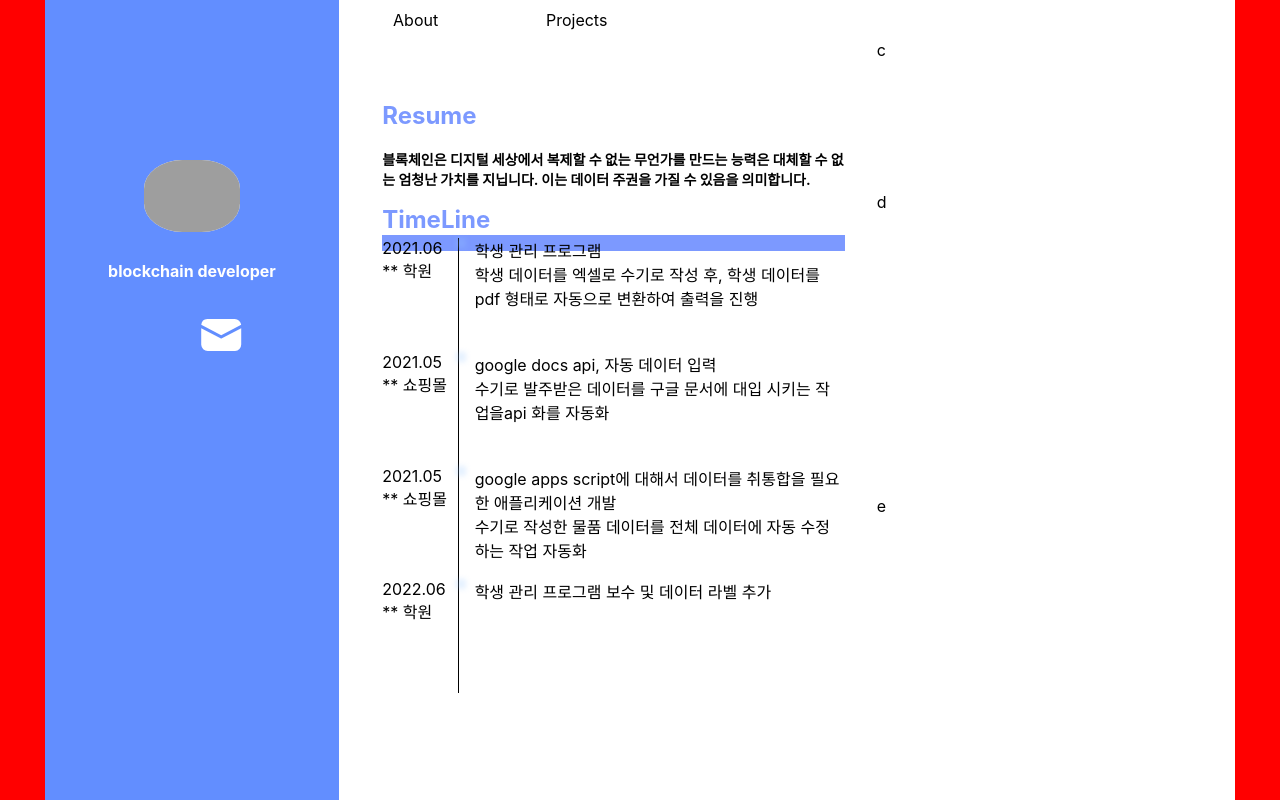
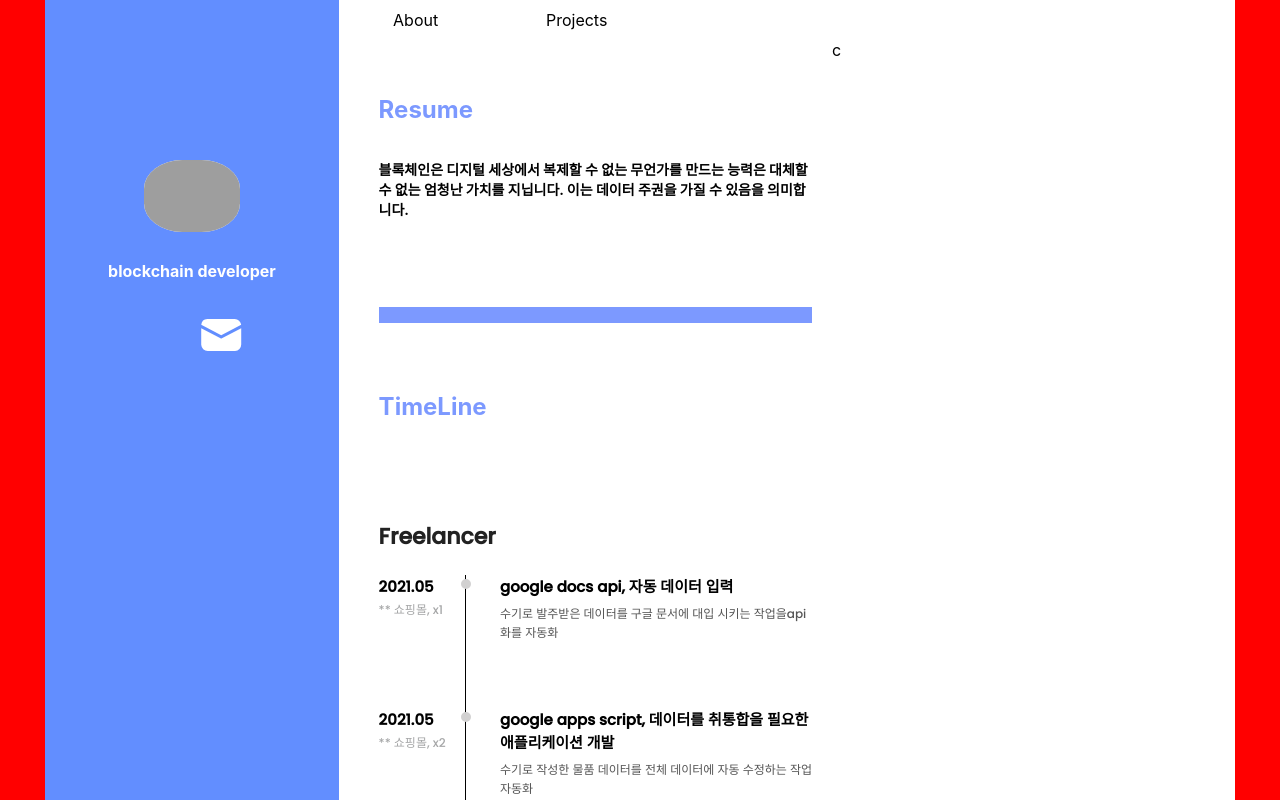
Before and after one commit to cothi/resume, a React (Create React App) app: page / in a window 1280 px wide. Built offline with nearby package versions, Linux system fonts and the light colour scheme; grey boxes are pictures that could not be loaded; some icons are missing.

Commit message:
add timeline data, css hover

```diff
--- a/src/components/Main.module.css
+++ b/src/components/Main.module.css
@@ -10,39 +10,6 @@
   width: 100%;
   grid-template-columns: 60% 40%;
 }
-.mainBody{
-  background-color: #fff;
-  width: 100%;
-  height:95%;
-  display: grid;
-  grid-template-columns: 60% 40%;
-  overflow-y: scroll;
-}
-.mainBodyLeft {
-  padding: 12% 6% 0 8%;
-  display: grid;
-  grid-template-rows: 15% 85%;
-}
-.mainBodyRight {
-  display: grid;
-  grid-template-rows: 20% 40% 40%;
-}
-
-
-.mainBodyTimeLine {
-  display: grid;
-  grid-template-rows: 5% 95%;
-}
-
-.mainTimeBody {
-  display: flex;
-  flex-direction: column;
-  justify-content: space-between;
-}
-.test {
-  height: 2000px;
-}
-
 .mainHeaderTitle {
   color: #7C99FF;
   font-weight: 700;
@@ -53,8 +20,47 @@
 .mainHeaderContent {
   font-weight: 700;
   font-size: 14px;
-  padding: 5% 0 10% 0;
 }
+
+.mainBodyHeader {
+  display: grid;
+  grid-template-rows: 20% 50% 20%;
+
+}
+
+
+.mainBody{
+  background-color: #fff;
+  width: 100%;
+  height:95%;
+  display: grid;
+  grid-template-columns: 55% 45%;
+  overflow-y: scroll;
+}
+.mainBodyLeft {
+  padding: 12% 4% 0 8%;
+  display: grid;
+  grid-template-rows: 7% 95%;
+}
+.mainBodyRight {
+  display: grid;
+  grid-template-rows: 20% 40% 40%;
+}
+
+
+.mainBodyTimeLine {
+  display: grid;
+  grid-template-rows: 2% 98%;
+}
+
+.mainTimeBody {
+  display: flex;
+  flex-direction: column;
+  justify-content: space-between;
+}
+
+
+
 
 .mainLine {
   height: 0;
--- a/src/components/Timeline.js
+++ b/src/components/Timeline.js
@@ -1,58 +1,37 @@
 import styles from "./Timeline.module.css"
+import TimelineDiv from "./TimelineDiv"
+import { freelancer, award, certificates, education, interesting } from "../data/data"
 
 export default function Timeline() {
-  const freelancer = [
-    {
-      date: "2021.06",
-      order: "** 학원",
-      subject: "학생 관리 프로그램",
-      detail: "학생 데이터를 엑셀로 수기로 작성 후,  학생 데이터를 pdf 형태로 자동으로 변환하여 출력을 진행"
-    },
-    {
-      date: "2021.05",
-      order: "** 쇼핑몰",
-      subject: "google docs api, 자동 데이터 입력",
-      detail: "수기로 발주받은 데이터를 구글 문서에 대입 시키는 작업을api 화를 자동화",
-    },
-    {
-      date: "2021.05",
-      order: "** 쇼핑몰",
-      subject: "google apps script에 대해서 데이터를 취통합을 필요한 애플리케이션 개발",
-      detail: "수기로 작성한 물품 데이터를 전체 데이터에 자동 수정하는 작업 자동화"
-    },
-    {
-      date: "2022.06",
-      order: "** 학원",
-      subject: "학생 관리 프로그램 보수 및 데이터 라벨 추가",
-    }
-  ]
+  return (
+    <>
+      <div className={styles.TimelineTitle}>
+        Freelancer
+      </div>
+      <TimelineDiv props={freelancer} />
+      <div className={styles.TimelineTitle}>
+        Award
+      </div>
+      <TimelineDiv props={award} />
+      <div className={styles.TimelineTitle}>
+        Certificate
+      </div>
 
-  return (
-    <div>
-      {
-        freelancer.map(v => (
-          <div className={styles.ContentDivider}>
-            <div className={styles.ContentLeft}>
-              <div>
-                {v.date}
-              </div>
-              <div>
-                {v.order}
-              </div>
-            </div>
-            <div className={styles.Divider}>
-            </div>
-            <div>
-              <div>
-                {v.subject}
-              </div>
-              <div>
-                {v.detail}
-              </div>
-            </div>
-          </div>
-        ))
-      }
-    </div>
+      <TimelineDiv props={certificates} />
+
+      <div className={styles.TimelineTitle}>
+        Education
+      </div>
+
+      <TimelineDiv props={education} />
+
+      <div className={styles.TimelineTitle}>
+        interesting
+      </div>
+      <div className={styles.TimelineSubtitle}>
+        마라톤 경기에서는 가장 먼저 골인 지점을 통과하는 것보다, 자신만의 레이스를 ‘어떻게 운용했는지’가 마라토너들에겐 더 중요하다고 합니다. 특별한 순간을 위해서는 지루한 시기도 보내기도 하고, 좀 더 멀리 좀 더 빨리 가기 위해 때를 기다려야 하기도 합니다. 변치 않는 삶의 목표와 완주하겠다는 열정만 잊지 않는다면, 기나긴 인생 마라톤에서 분명 환히 웃으며 목표를 가질 수 있다고 믿습니다.
+      </div>
+      <TimelineDiv props={interesting} />
+    </ >
   )
 }
--- a/src/components/Timeline.module.css
+++ b/src/components/Timeline.module.css
@@ -1,22 +1,79 @@
+@import url('https://fonts.googleapis.com/css2?family=Poppins:wght@500&display=swap');
+
+.TimelineTitle {
+  font-family: 'Poppins';
+  color: #222222;
+  font-size: 22px;
+  font-weight: 600;
+  padding: 10% 0 5% 0;
+}
+
+.TimelineSubtitle {
+
+  font-family: 'Poppins';
+  font-size: 12px;
+  font-weight: 600;
+  padding: 0 0 10% 0;
+}
+
 .ContentDivider {
   display: grid;
-  height: 40%;
-  grid-template-columns: 15% 5% 80%;
+  height: 140px;
+  grid-template-columns: 20% 0% 80%;
 }
 
 .Divider {
   width: 0;
   border-right: 1px solid black;
-  padding: 0 10% 0 20%;
 }
 
-.Divider::after {
-  border-radius: 20px;
+.Divider::before {
+  content: "";
+  position: relative;
+  border: 5px solid #D2D1D1;
+  display: block;
+  border-radius: 50%;
+  margin: 4px 0 0 -4px;
+  top: 0;
+  left: 0;
+}
 
-  content: ' ';
-  background-color: #000;
-  box-shadow: 5px  5px 5px 5px rgba(150, 198, 255, 0.25);
+
+.ContentDivider:hover > .Divider:before {
+  width: 0;
+
+  border: 5px solid #5566FE;
+  box-shadow: 0px 0px 0px 5px rgba(150, 198, 255, 0.25);
+
 }
 
 .ContentLeft {
+  word-wrap: break-word;
+  margin-right: 10%;
 }
+
+.Title {
+  font-family: 'Poppins';
+  font-weight: 600;
+  font-size: 15px;
+  padding: 0 0 2% 0;
+}
+
+.Order {
+  font-family: 'Poppins';
+  font-weight: 300;
+  color: #a5a6a7;
+  font-size: 12px;
+}
+
+.Details {
+  font-family: 'Poppins';
+  font-size: 12px;
+  color: #555555;
+}
+
+
+.ContentRight {
+  margin-left: 10%;
+  word-wrap: break-word;
+}
--- /dev/null
+++ b/src/components/TimelineDiv.js
@@ -0,0 +1,36 @@
+import styles from "./Timeline.module.css"
+
+
+export default function TimelineDiv(props) {
+  console.log(props.props);
+
+  return (
+    <>
+      {
+        props.props.map(v => (
+          <div className={styles.ContentDivider}>
+            <div className={styles.ContentLeft}>
+              <div className={styles.Title}>
+                {v.date}
+              </div>
+              <div className={styles.Order}>
+                {v.order}
+              </div>
+            </div>
+            <div className={styles.Divider}>
+            </div>
+            <div className={styles.ContentRight}>
+              <div className={styles.Title}>
+                {v.subject}
+              </div>
+              <div className={styles.Details}>
+                {v.detail}
+              </div>
+            </div>
+          </div>
+        ))
+
+      }
+    </>
+  )
+}
--- /dev/null
+++ b/src/data/data.js
@@ -0,0 +1,169 @@
+const freelancer = [
+  {
+    date: "2021.05",
+    order: "** 쇼핑몰, x1",
+    subject: "google docs api, 자동 데이터 입력",
+    detail: "수기로 발주받은 데이터를 구글 문서에 대입 시키는 작업을api 화를 자동화",
+  },
+  {
+    date: "2021.05",
+    order: "** 쇼핑몰, x2",
+    subject: "google apps script, 데이터를 취통합을 필요한 애플리케이션 개발",
+    detail: "수기로 작성한 물품 데이터를 전체 데이터에 자동 수정하는 작업 자동화"
+  },
+  {
+    date: "2021.06",
+    order: "** 학원, x1",
+    subject: "학생 관리 애플리케이션",
+    detail: "학생 데이터를 엑셀로 수기로 작성 후,  학생 데이터를 pdf 형태로 자동으로 변환하여 출력을 진행"
+  },
+  {
+    date: "2022.04",
+    order: "** 쇼핑몰, x3",
+    subject: "gogle app script 애플리케이션 추가 기능",
+    detail: "google docs로 협업 시, 동시 매크로 사용 기능 추가",
+  },
+  {
+    date: "2022.06",
+    order: "** 학원 x2",
+    subject: "학생 관리 프로그램 보수 및 데이터 라벨 추가",
+  }
+]
+
+const award = [
+  {
+    date: "2015.12",
+    order: "제주지방경찰청장",
+    subject: "표창장",
+    detail: "기초치안확립과 경찰행정발전에 기여한 공"
+  },
+  {
+    date: "2020.02",
+    order: "서울창업허브가 주최하고 게임이용자보호센터가 주관",
+    subject: "블록체인 관련 창업과 사회문제 해결을 위한 아이디어 발굴 및 실증화 2위",
+    detail: "(WAR)plastic surgery blockchain, 유령수술 방지",
+  }
+]
+
+
+const certificates = [
+  {
+    date: "2012-12",
+    order: "한국생산성본부 (KPC)",
+    subject: "GTQ(그래픽기술자격 2급)",
+    details: "포토샵을 다루는 근간 기술을 다룸"
+  },
+  {
+    date: "2016-01",
+    order: "microsoft",
+    subject: "Microsoft Office Specialist 2007 Master",
+    detail: "office 문서를 다룸"
+  },
+  {
+    date: "2019-09",
+    order: "대한상공회의소(KCCI)",
+    subject: "컴퓨터 활용능력 1급 (Computer User in the field of Spreadsheet & Database Level - 1)",
+    detail: "엑셀, 데이터베이스를 다루는 컴퓨터활용 능력",
+  },
+  {
+    date: "2019-10",
+    order: "한국포렌식학회(우)",
+    subject: "디지털포렌식 전문가 2급 필기",
+    detail: "현장에서 디지털 증거의 무결성 및 원본성을 확보하는 증거수집자의 능력을 검증",
+  },
+  {
+    date: "2019.12",
+    order: "한국정보통신자격협회 (ICQA)",
+    subject: "네트워크 관리사 - Level 2",
+    detail: "네트워크 관련 업무 수행을 위한 일반적인 운용지식과 구축기술 NOS운영, Packet분석, Monitoring, 인터넷기술, Protocol 등 기초 이론과 실무능력 검정",
+  },
+  {
+    date: "2020-10",
+    order: "한국산업인력공단(HRDK)",
+    subject: "정보처리기사 필기",
+    detail: "소프트웨어 개발 관련 자격증으로, 정보시스템의 생명주기 전반에 걸친 프로젝트 업무를 수행하는 직무로서 계획수립, 분석, 설계, 구현, 시험, 운영, 유지보수 등의 업무를 수행할 수 있는 능력을 검증",
+  },
+  {
+    date: "2021-10",
+    order: "대한상공회의소 (KCCI)",
+    subject: "전자상거래운용사",
+    detail: "전자상거래에 대한 기초적인 지식과 기능을 가지고 전자상거래관리사의 업무를 보조할 수 있는 자"
+  },
+]
+
+
+const education = [
+  {
+    date: "2012.02",
+    order: "제주중앙고등학교",
+    subject: "관광정보학",
+    detail: "관광현상에 있어서 정보란 교통수단과 함께 관광의 주체인 관광객과 관광의 객체인 관광대상을 연결시켜 주는 관광매체를 이루는 것",
+  },
+  {
+    date: "2014.10",
+    order: "의무경찰",
+    subject: "해안경비 - 복무",
+    detail: "군사훈련을 마친 후 전환되어 대간첩작전 및 각종 치안 업무 보조임무 수행",
+  },
+  {
+    date: "2019.02",
+    order: "중앙대학교 미래교육원",
+    subject: "컴퓨터 공학 BS - 정보보안 (4.36 / 4.5) ",
+    detail: "정보보호(情報保護, Information Security)란, 정보를 보호하고 보안을 유지, 인가된 사용자만(기밀성), 완전하고 정확한 정보에(무결성), 필요로 할 때마다 접근할 수 있도록 하는 것(가용성)"
+  },
+  {
+    date: "2021.03",
+    order: "과학기술정보통신부, 한국인터넷진흥원",
+    subject: "보안사고 분석대응 과정",
+    detail: "보안관제, 침해사고 및 안성코드 분석, 보안 솔루션 개발 분야"
+  },
+  {
+    date: "2021.08",
+    order: "codestates",
+    subject: "blockchain web3",
+    detail: "웹 기반, 블록체인을 활용하는 블록체인 전문가를 양성",
+  }
+]
+
+const interesting = [
+  {
+    date: "2015.5",
+    order: "제주MBC 국제평화마라톤 사무국",
+    subject: "하프 코스 참가",
+    detail: "제 15회 2015년 mbc 국제평화마라톤 참가",
+  },
+  {
+    date: "2015.5",
+    order: "제주특별자치도 주최",
+    subject: "10km 20대 부문 3위",
+    detail: "제20회 제주국제관광마라톤 입상 상장",
+  },
+  {
+    date: "2016.03",
+    order: "제주MBC 국제평화마라톤 사무국",
+    subject: "10km 20대 부문 1위",
+    detail: "제 16회 2016년 mbc 국제평화마라톤 입상 상장"
+  },
+  {
+    date: "2018.08",
+    order: "대한적십자사",
+    subject: "적십자사 헌혈 운동 - 은장",
+    detail: "숭고한 인류애의 정신을 발휘하여 적십자 헌혈 운동에 기여",
+  },
+  {
+    date: "2020.1",
+    order: "대한적십자사",
+    subject: "적십자사 헌혈 운동 - 금장",
+    detail: "숭고한 인류애의 정신을 발휘하여 적십자 헌혈 운동에 기여",
+  },
+  {
+    date: "2022.06",
+    order: "제주특별자치도 주최",
+    subject: "10km 코스 참가",
+    detail: "제주국제 관광마라톤 10km 참가",
+  },
+
+
+]
+
+export { freelancer, award, certificates, education, interesting }
```
